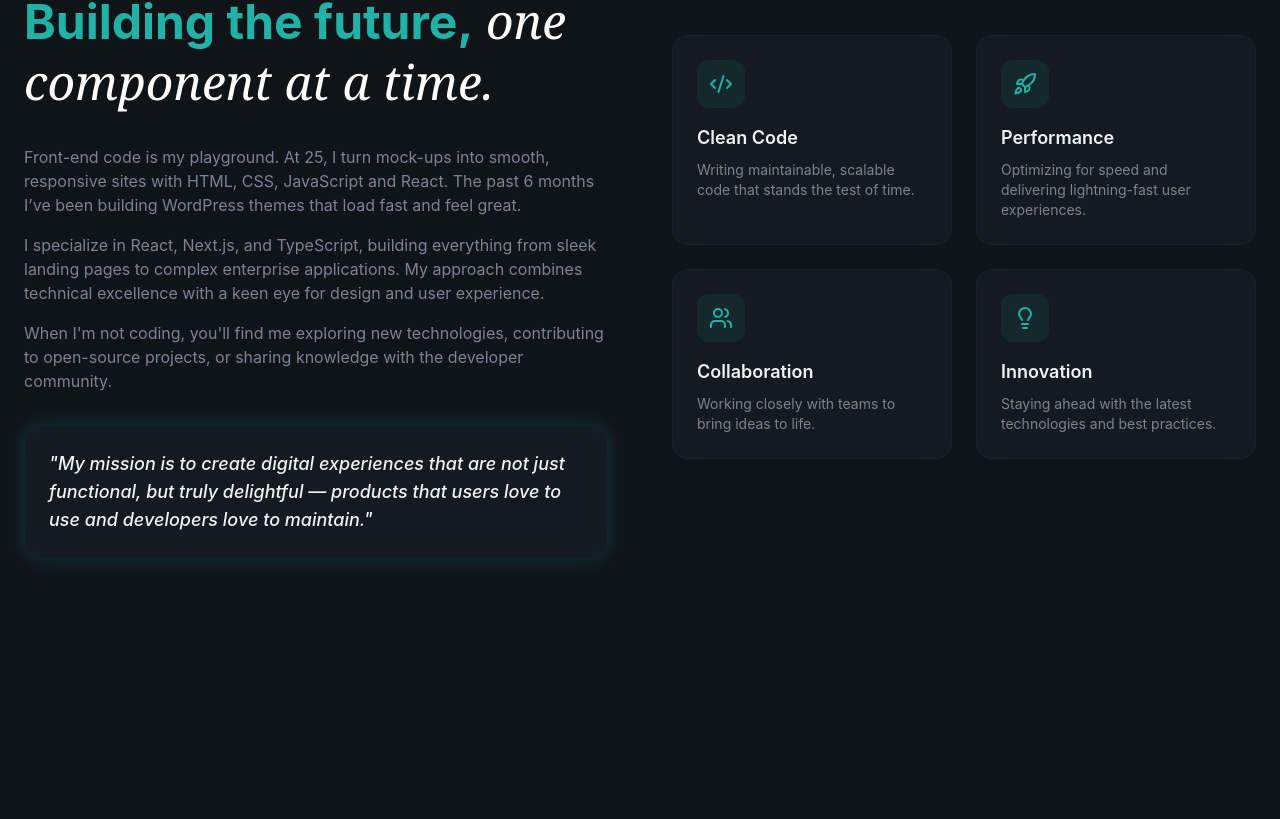
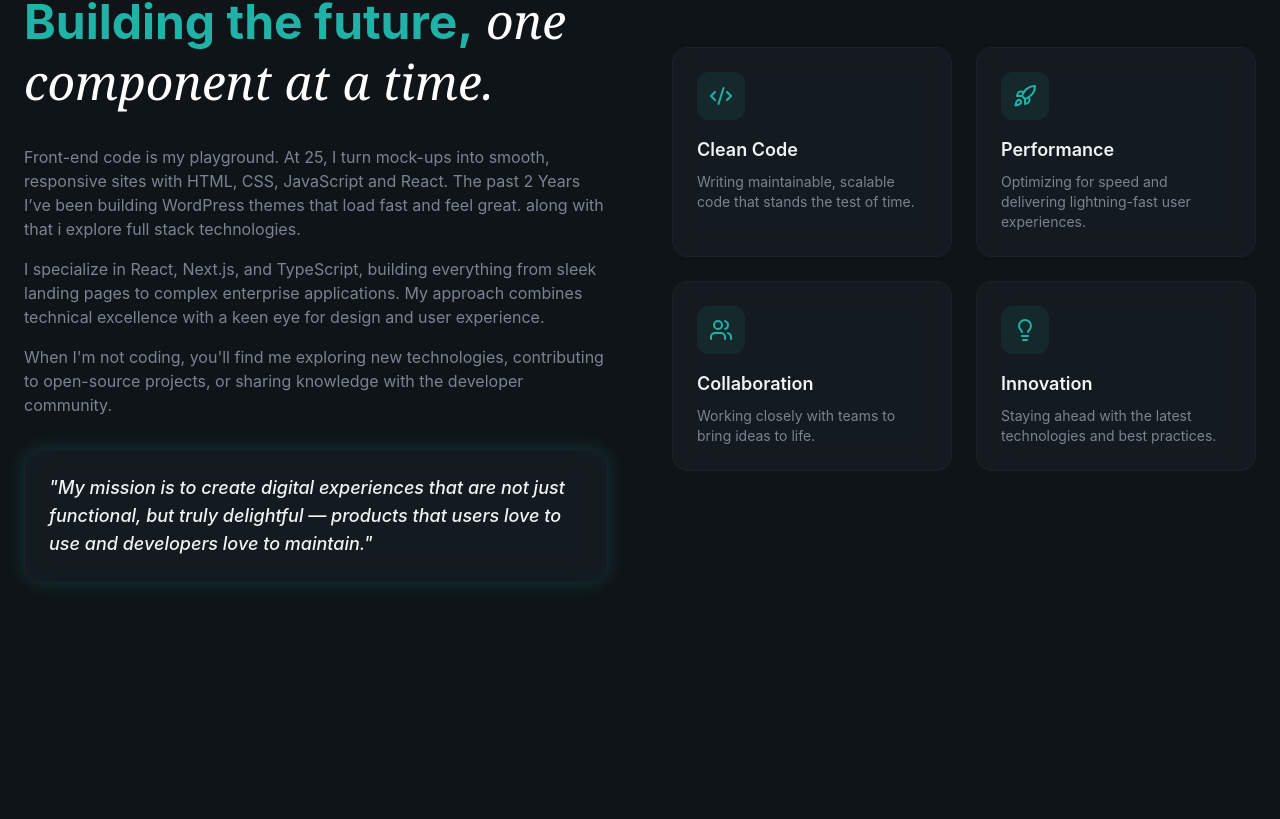
Before and after one commit to gaudakash/AKASH-PERSONAL-PORTFOLIO, a React (Vite) app: page / in a window 1280 px wide. Shown: the part 1281-2100 px from the top of the page. Built offline with nearby package versions, Linux system fonts and the light colour scheme.

Commit message:
made the changes in my latest experienced on web dev join

```diff
--- a/src/sections/About.jsx
+++ b/src/sections/About.jsx
@@ -51,8 +51,8 @@ export const About = () => {
               <p>
                 Front-end code is my playground. At 25, I turn mock-ups into
                 smooth, responsive sites with HTML, CSS, JavaScript and React.
-                The past 6 months I’ve been building WordPress themes that load
-                fast and feel great.
+                The past 2 Years  I’ve been building WordPress themes that load
+                fast and feel great. along with that i explore full stack technologies.
               </p>
               <p>
                 I specialize in React, Next.js, and TypeScript, building
--- a/src/sections/Experience.jsx
+++ b/src/sections/Experience.jsx
@@ -1,12 +1,21 @@
 const experiences = [
-   {
-    period: "2026(Jan) — Present",
+  {
+    period: "2026(Jan) — present",
+    role: "Web developer ",
+    company: "Siddhagiri Metals & Tubes Pvt. Ltd",
+    description:
+      "Working on Ecommerce website on shopyfy as well as other variou sproject and explore frontend & Backend logic to make it more efficient. & real time B2B project experience.",
+    technologies: ["Shopify", "JavaScript", "Wordpress", "AI Tools", "Tailwind CSS"],
+    current: true,
+  },
+  {
+    period: "2026(Jan) — 2026(Feb)",
     role: "React.js Web Development Internship",
     company: "CODTECH IT SOLUTIONS PVT.LTD",
     description:
       "Built React-based UI components with a focus on state management, responsive design, and clean frontend code practices.",
-    technologies: ["React", "JavaScript", "Canva", "AI Tools" , "Tailwind CSS"],
-    current: true,
+    technologies: ["React", "JavaScript", "Canva", "AI Tools", "Tailwind CSS"],
+    current: false,
   },
   {
     period: "2025(May) — 2025(Dec)",
```
